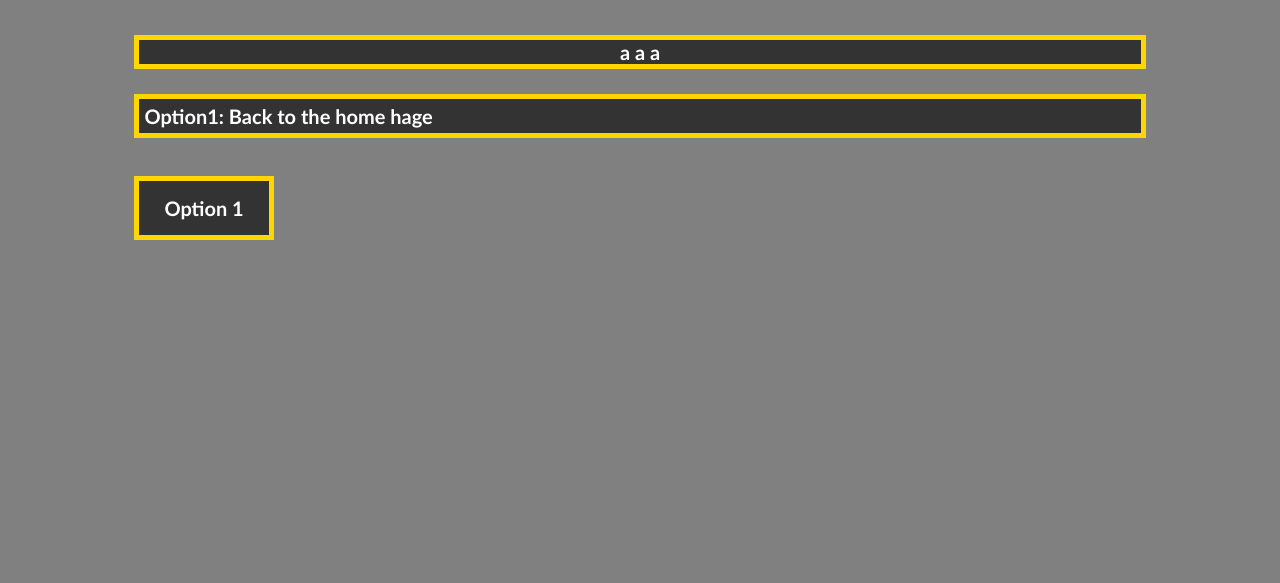
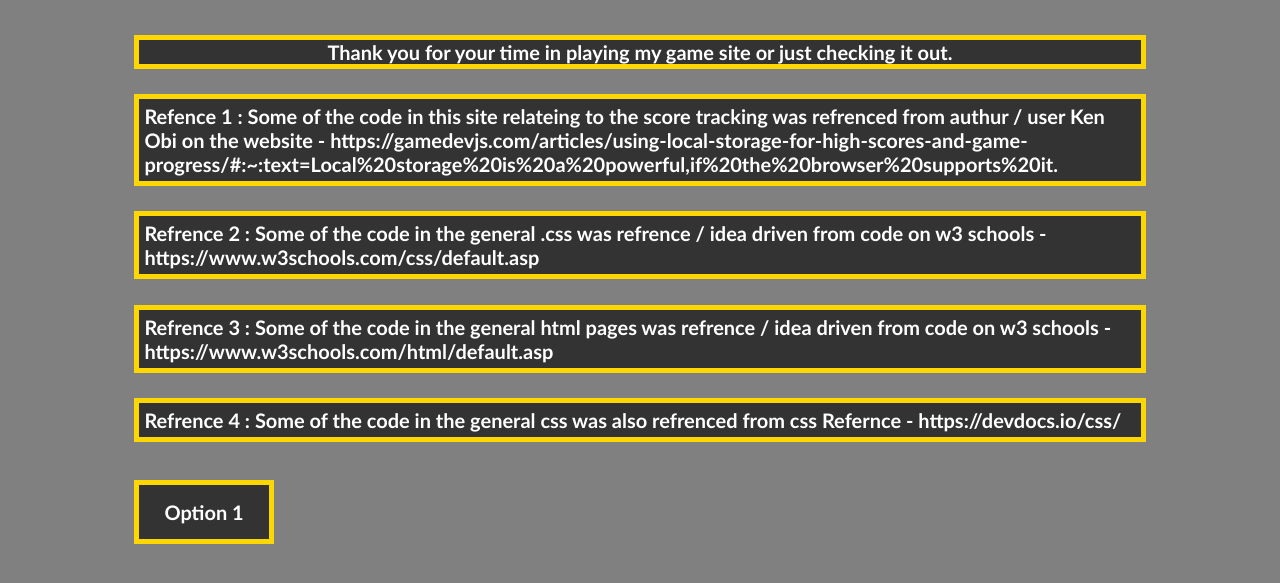
Before and after one commit to andypandy31/WebTech-Assessment-Website, a plain HTML site: page Starter_pages/Readme.html in a window 1280 px wide. Shown: the part 205-788 px from the top of the page. Drawn offline with Linux system fonts and the light colour scheme.

Commit message:
addding Refrence / code info bases.

```diff
--- a/Starter_pages/Readme.html
+++ b/Starter_pages/Readme.html
@@ -14,8 +14,11 @@
         <h1 class="location_name">Readme Page<h1>
 
         <div class="grid-container">
-            <div class="text"> a a a </div>
-            <div class="option1">Option1: Back to the home hage</div>
+            <div class="text">Thank you for your time in playing my game site or just checking it out.</div>
+            <div class="option1"> Refence 1 : Some of the code in this site relateing to the score tracking was refrenced from authur / user Ken Obi on the website - https://gamedevjs.com/articles/using-local-storage-for-high-scores-and-game-progress/#:~:text=Local%20storage%20is%20a%20powerful,if%20the%20browser%20supports%20it.</div>
+            <div class="option2"> Refrence 2 : Some of the code in the general .css was refrence / idea driven from code on w3 schools - https://www.w3schools.com/css/default.asp</div>
+            <div class="option3"> Refrence 3 : Some of the code in the general html pages was refrence / idea driven from code on w3 schools - https://www.w3schools.com/html/default.asp</div>
+            <div class="option3"> Refrence 4 : Some of the code in the general css was also refrenced from css Refernce - https://devdocs.io/css/</div>
         </div>
         <div class="flex-container">
             <a href="../index.html">Option 1
```
